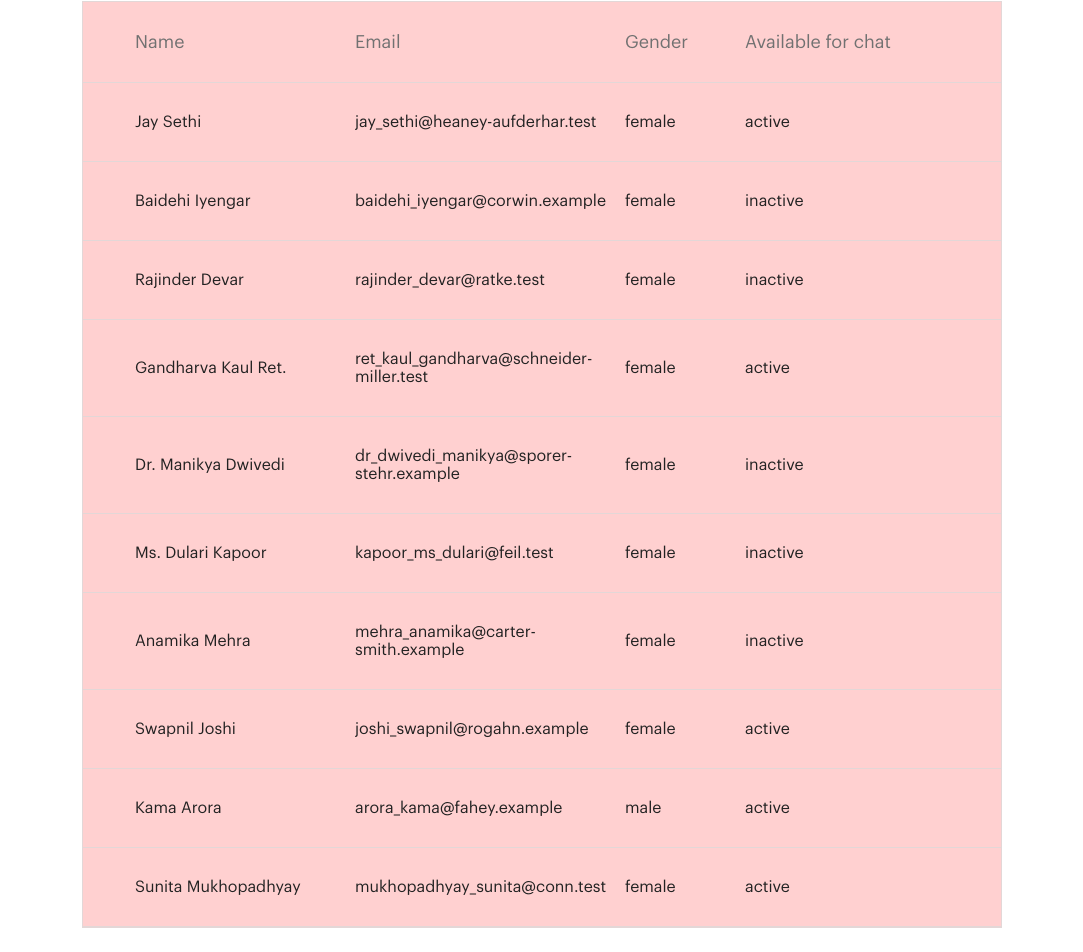
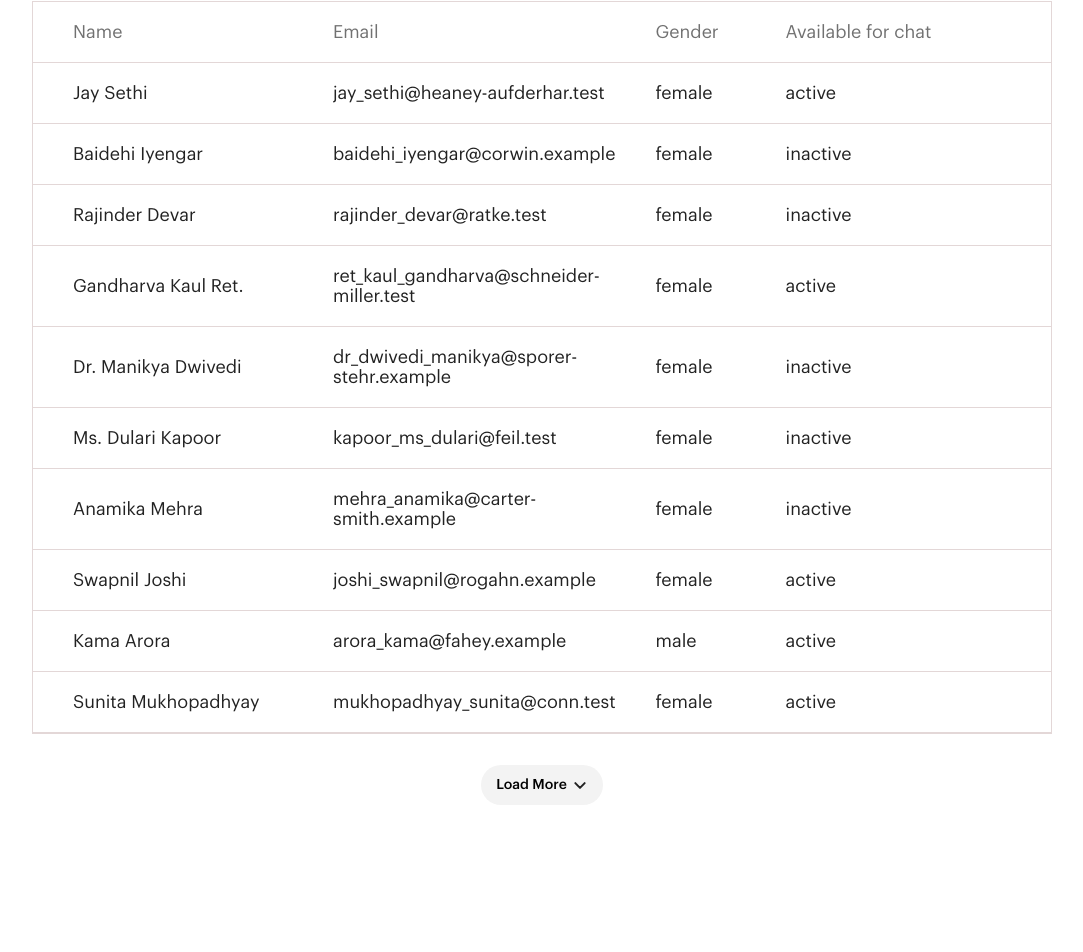
Before and after one commit to vighneshwho/buymeacoffee-frontend, a React (Vite) app: page /users in a window 1280 px wide. Shown: the part 194-1146 px from the top of the page, without its empty margins (98-1181 px from the left). After the commit the page ends 1121 px from the top, so only its background shows below. Built offline with nearby package versions, Linux system fonts and the light colour scheme.

Commit message:
Add table layout and styles

```diff
--- a/src/pages/Users/components/UserData/index.tsx
+++ b/src/pages/Users/components/UserData/index.tsx
@@ -1,23 +1,26 @@
 import style from "./style.module.scss";
+import down from "../assets/down.svg";
 import data from "./data.ts";
 
 const UserData = () => {
   const rowItems = data.map((user, index) => {
     return (
-      <div className={`${style.tableRow}`} key={index}>
-        <div className={style.rowItem}>{user.name}</div>
-        <div className={style.rowItem}>{user.email}</div>
-        <div className={style.rowItem}>{user.gender}</div>
-        <div className={style.rowItem}>{user.status}</div>
-        <div
-          className={style.rowItem}
-          style={{
-            justifyContent: "flex-end",
-          }}
-        >
-          Edit Delete
-        </div>
-      </div>
+      <tbody key={index}>
+        <tr className={`${style.tableRow}`}>
+          <td className={style.name}>{user.name}</td>
+          <td className={style.email}>{user.email}</td>
+          <td className={style.gender}>{user.gender}</td>
+          <td className={style.status}>{user.status}</td>
+          <td
+            className={style.action}
+            style={{
+              justifyContent: "flex-end",
+            }}
+          >
+            Edit Delete
+          </td>
+        </tr>
+      </tbody>
     );
   });
 
@@ -30,23 +33,24 @@ const UserData = () => {
         </div>
 
         <div className={style.userTableContainerParent}>
-          <div className={style.userTableContainer}>
-            <div className={`${style.tableRow} ${style.tableHeader}`}>
-              <div className={style.rowItem}>Name</div>
-              <div className={style.rowItem}>Email</div>
-              <div className={style.rowItem}>Gender</div>
-              <div className={style.rowItem}>Available for chat</div>
-              <div
-                className={style.rowItem}
-                style={{
-                  justifyContent: "flex-end",
-                }}
-              >
-                Action
-              </div>
-            </div>
+          <table>
+            <thead>
+              <tr>
+                <th className={style.name}>Name</th>
+                <th className={style.email}>Email</th>
+                <th className={style.gender}>Gender</th>
+                <th className={style.status}>Available for chat</th>
+                <th className={style.action}>Action</th>
+              </tr>
+            </thead>
             {rowItems}
-          </div>
+          </table>
+        </div>
+
+        <div className={style.buttonContainer}>
+          <button className={style.loadMore}>
+            Load More <img src={down} alt="arrow-down" />
+          </button>
         </div>
       </div>
     </div>
--- a/src/pages/Users/components/UserData/style.module.scss
+++ b/src/pages/Users/components/UserData/style.module.scss
@@ -1,7 +1,7 @@
 @import "../../../../App.scss";
 
 .userDataMain{
-    margin: 70px 140px 70px 140px;
+    margin: 70px 90px 70px 90px;
     padding: 52px 40px;
 
     display: flex;
@@ -57,39 +57,92 @@
             justify-content: flex-start;
             overflow: auto;
 
-            .userTableContainer{
-                flex: 1;
-                min-width: 800px;
-                display: flex;
-                flex-direction: column;
-                align-items: stretch;
+            table{
+                width: 100%;
+                border-collapse: collapse;
+
+                tr{
+                    border-bottom: 1px #E3D7D7 solid;
+                }
+
+                th{
+                    font-weight: 400;
+                    color: #717171;
+
+                }
+
+                td, th{
+                    text-align: left;
+                    min-width: 220px;
+                    padding: 20px;
+
+                    font-size: 18px;
+                }
+
+                .name{
+                    padding: 20px 20px 20px 40px ;
+                }
+
+                .gender{
+                    min-width: 90px;
+                    width: 90px;
 
 
-                .tableRow{
-                    flex-shrink: 0;
-                    display: grid;
-                    padding: 30px 52px;
-                    grid-template-columns: minmax(200px, 1fr) minmax(250px, 1fr) 100px 150px minmax(200px, 1fr);
-                    gap: 20px;
-                    border-bottom: 1px #E3D7D7 solid;
-
-                    background-color: #ffd0d0;
-
-                    .rowItem{
-                        display: flex;
-                        font-weight: 400;
-                        align-items: center;
-                        justify-content: flex-start;
-
-                    }
                 }
 
-                .tableHeader{
-                    color: #717171;
-                    font-size: 18px;
+                .status{
+                    min-width: 150px;
+                    width: 150px;
+                }
+
+                .action{
+                    padding: 20px 40px 20px 20px ;
+                    min-width: 180px;
+                    width: 180px;
+
+                    text-align: right;
                 }
             }
 
+
+        }
+
+        .buttonContainer{
+
+            margin-top: 31px;
+            display: flex;
+            align-items: center;
+            justify-content: center;
+
+            font-size: 14px;
+            font-weight: 600;
+
+            button{
+                font-size: 14px;
+            font-weight: 500;
+
+            display: flex;
+            align-items: center;
+            justify-content: center;
+
+            gap: 5px;
+            border: none;
+
+            background-color: rgba($black, 5%);
+
+            height: 40px;
+
+            padding: 0 15px;
+            border-radius: 20px;
+
+            cursor: pointer;
+
+            transition: background-color 0.2s ease-out;
+
+            &:hover{
+                background-color: rgba($black, 20%);
+            }
+            }
         }
 
     }
```
Also changed, not shown: src/pages/Users/components/assets/down.svg (added).
